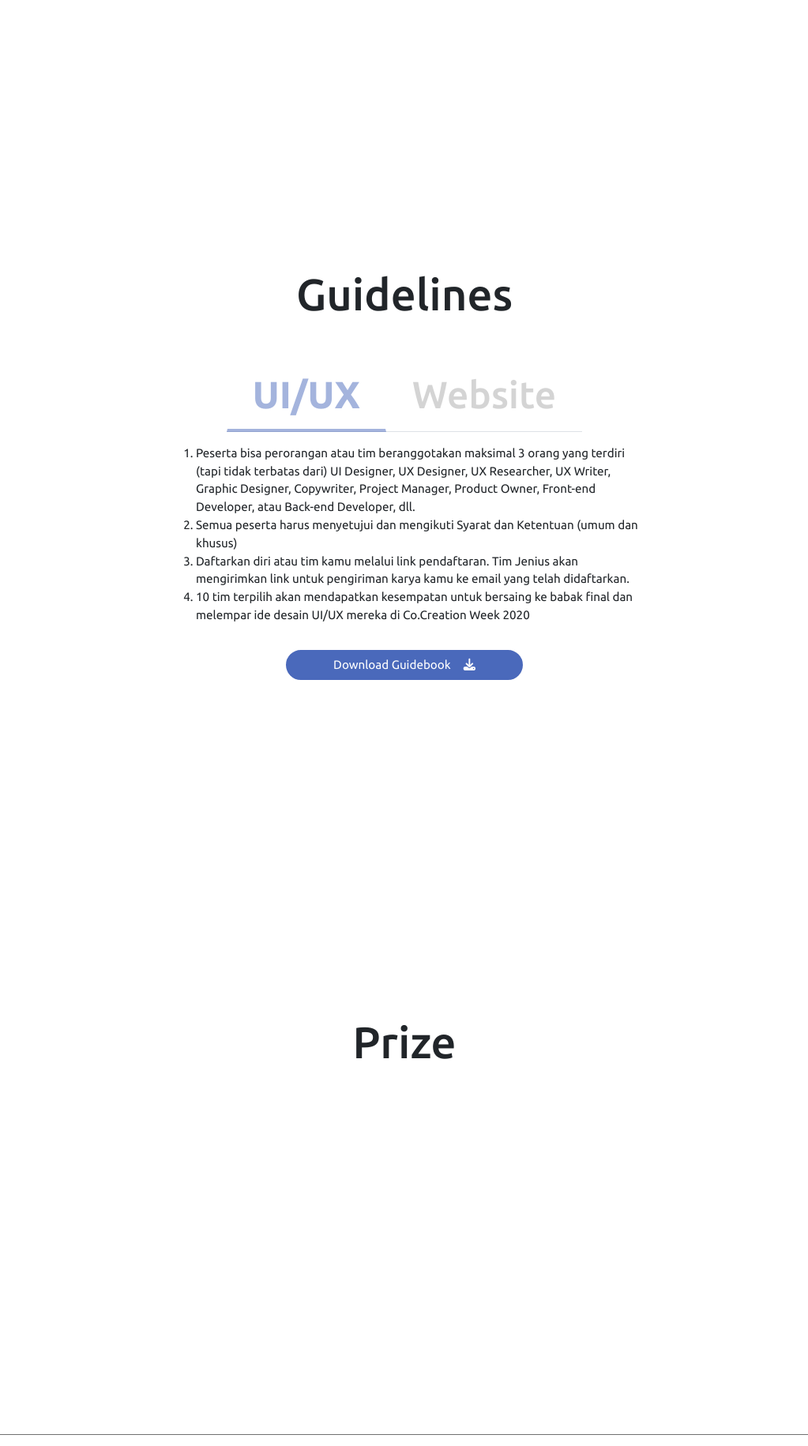
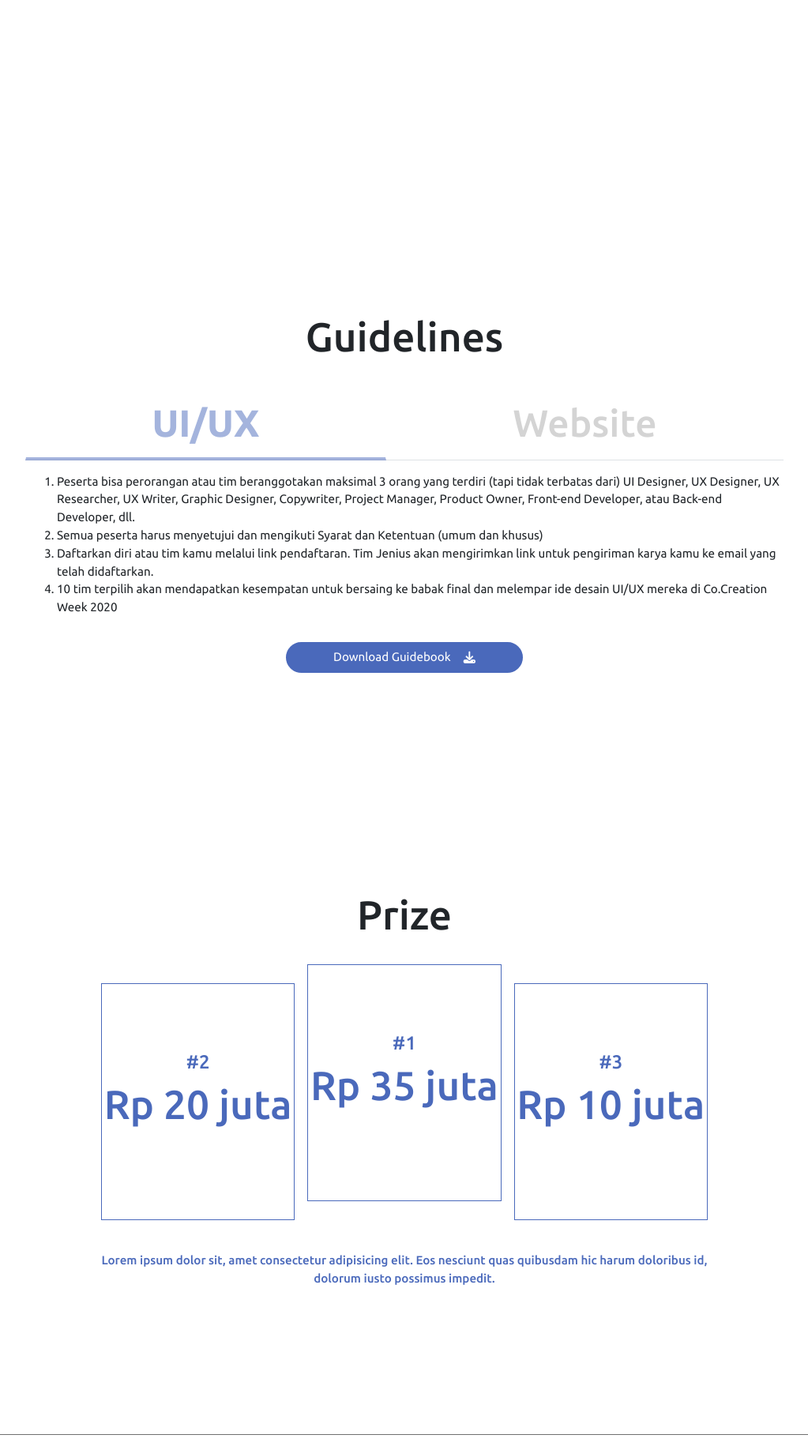
Before and after one commit to VladRafli/Lomba_HIMFO, a CodeIgniter app: page /database/ in a window 1280 px wide. Shown: the part 2200-4031 px from the top of the page at 79% size, without its empty margins (128-1151 px from the left). Run offline with CodeIgniter, Linux system fonts and the light colour scheme; some libraries are stand-ins or nearby versions.

Commit message:
Add prize section and fix responsiveness issue

```diff
--- a/application/config/routes.php
+++ b/application/config/routes.php
@@ -49,6 +49,6 @@ defined('BASEPATH') OR exit('No direct script access allowed');
 | Examples:	my-controller/index	-> my_controller/index
 |		my-controller/my-method	-> my_controller/my_method
 */
-$route['default_controller'] = 'welcome';
+$route['default_controller'] = 'landing';
 $route['404_override'] = '';
 $route['translate_uri_dashes'] = FALSE;
--- a/application/controllers/Welcome.php
+++ b/application/controllers/landing.php
@@ -1,7 +1,7 @@
 <?php
 defined('BASEPATH') OR exit('No direct script access allowed');
 
-class Welcome extends CI_Controller {
+class Landing extends CI_Controller {
 
 	/**
 	 * Index Page for this controller.
@@ -20,7 +20,6 @@ class Welcome extends CI_Controller {
 	 */
 	public function index()
 	{
-		$this->load->helper('url');
-		$this->load->view('welcome_message');
+		$this->load->view('landing_page');
 	}
 }
--- a/application/views/welcome_message.php
+++ b/application/views/landing_page.php
@@ -7,6 +7,7 @@
 
 <head>
 	<meta charset="utf-8">
+	<meta name="viewport" content="width=device-width,initial-scale=1">
 	<title>HIMFEST</title>
 	<!-- bootstrap -->
 	<link rel="stylesheet" href="https://stackpath.bootstrapcdn.com/bootstrap/4.3.1/css/bootstrap.min.css"
@@ -16,7 +17,7 @@
 		href="https://fonts.googleapis.com/css2?family=Ubuntu:ital,wght@0,300;0,400;0,500;0,700;1,300;1,400;1,500;1,700&display=swap"
 		rel="stylesheet">
 	<!-- custom stylesheet -->
-	<link rel = "stylesheet" type = "text/css" href = "css/styles.css">
+	<link rel="stylesheet" type="text/css" href="css/styles.css">
 </head>
 
 <body>
@@ -105,13 +106,13 @@
 		</section>
 
 		<section id="timeline">
-			<div class="timeline-container d-flex flex-column justify-content-center align-items-center">
+			<div class="timeline-container text-center">
 				<h1>Timeline</h1>
 			</div>
 		</section>
 
 		<section id="guideline">
-			<div class="guideline-container d-flex flex-column justify-content-center align-items-center">
+			<div class="guideline-container text-center">
 				<h1>Guidelines</h1>
 				<nav>
 					<div class="nav nav-tabs nav-fill" id="nav-tab" role="tablist">
@@ -121,7 +122,7 @@
 							role="tab" aria-controls="nav-website" aria-selected="false">Website</a>
 					</div>
 				</nav>
-				<div class="tab-content py-3 px-3 px-sm-0" id="nav-tabContent">
+				<div class="tab-content py-3 px-3 px-sm-0 text-left" id="nav-tabContent">
 					<div class="tab-pane fade show active" id="nav-ui/ux" role="tabpanel"
 						aria-labelledby="nav-ui/ux-tab">
 						<ol type="number">
@@ -180,8 +181,24 @@
 		</section>
 
 		<section id="prize">
-			<div class="prize-container d-flex flex-column justify-content-center align-items-center">
+			<div class="prize-container text-center">
 				<h1>Prize</h1>
+				<div class="d-flex align-items-center justify-content-center">
+					<div class="prize-card mr-3">
+						<h4>#2</h4>
+						<h1>Rp 20 juta</h1>
+					</div>
+					<div class="prize-card mb-5">
+						<h4>#1</h4>
+						<h1>Rp 35 juta</h1>
+					</div>
+					<div class="prize-card ml-3">
+						<h4>#3</h4>
+						<h1>Rp 10 juta</h1>
+					</div>
+				</div>
+				<p>Lorem ipsum dolor sit, amet consectetur adipisicing elit. Eos nesciunt quas quibusdam hic harum
+					doloribus id, dolorum iusto possimus impedit.</p>
 			</div>
 		</section>
 	</main>
@@ -190,9 +207,9 @@
 		<hr />
 		<div class="container">
 			<div class="row">
-				<div class="col-8">
-					<div class="row">
-						<div class="col-lg-4">
+				<div class="col-lg-8">
+					<div class="d-flex">
+						<div class="col-sm-4">
 							<h6>Contact</h6>
 							<ul>
 								<li>HIMFEST Instagram</li>
@@ -200,7 +217,7 @@
 								<li>+628-1405-2222</li>
 							</ul>
 						</div>
-						<div class="col-lg-4">
+						<div class="col-sm-4">
 							<h6>About</h6>
 							<ul>
 								<li>HIMFEST</li>
@@ -208,7 +225,7 @@
 								<li>Website</li>
 							</ul>
 						</div>
-						<div class="col-lg-4">
+						<div class="col-sm-4">
 							<h6>Community</h6>
 							<ul>
 								<li>More Information</li>
@@ -218,9 +235,9 @@
 						</div>
 					</div>
 				</div>
-				<div class="col-4">
+				<div class="col-lg-4">
 					<div class="d-flex justify-content-center align-items-center">
-						<img src="images/chrome.png" alt="logo" class="w-100">
+						<img src="images/chrome.png" alt="logo" class="w-50">
 						<h1>HIMFEST</h1>
 					</div>
 				</div>
--- a/css/styles.css
+++ b/css/styles.css
@@ -8,7 +8,7 @@ body {
 }
 
 h1 {
-	font-size: 3.5rem;
+	font-size: 3.2rem;
 }
 
 p, a {
@@ -16,7 +16,9 @@ p, a {
 }
 
 section {
-	padding: 5rem;
+	display: flex;
+	justify-content: center;
+	align-items: center;
 	height: 100vh;
 }
 
@@ -87,14 +89,12 @@ section {
 /* home */
 
 .home-container {
-	margin: 5rem;
 	width: 80%;
 }
 
 /* about */
 
 .about-container {
-	margin: 7.5rem auto;
 	padding: 2rem;
 	width: 60%;
 	height: 50%;
@@ -124,14 +124,12 @@ section {
 /* guidelines */
 
 .guideline-container {
-	margin: 10rem auto;
-	padding: 2rem;
-	width: 60%;
-	height: 50%;
+	margin-top: 3rem;
+	width: 75%;
 }
 
 .guideline-container h1 {
-	margin-bottom: 3rem;
+	margin-bottom: 2rem;
 }
 
 .guideline-container .nav .nav-link {
@@ -161,14 +159,27 @@ section {
 /* prize */
 
 .prize-container {
-	margin: 7.5rem auto;
-	padding: 2rem;
+	margin: 3.5rem auto 0;
 	width: 60%;
-	height: 50%;
+	height: 75%;
 }
 
 .prize-container h1 {
-	margin-bottom: 5rem;
+	margin-bottom: 2rem;
+}
+
+.prize-container p {
+	margin-top: 1rem;
+	color: #4A69BB;
+}
+
+.prize-card {
+	padding: 85px 0;
+	width: 300px;
+	height: 300px;
+	text-align: center;
+	border: 1px solid #4A69BB;
+	color: #4A69BB;
 }
 
 /* footer */
@@ -187,3 +198,22 @@ footer ul {
 	padding-left: 0;
 	list-style-type: none;
 }
+
+@media only screen and (max-width: 1200px) {
+	body {
+	  	font-size: 0.75rem;
+	}
+
+	h1,  .guideline-container .nav .nav-link, .guideline-container .nav .active {
+		font-size: 2rem !important;
+	}
+
+	.nav-link {
+		padding-left: 0.5rem !important;
+		padding-right: 0.5rem !important;
+	}
+
+	.home-container {
+		text-align: center;
+	}
+  }
```
